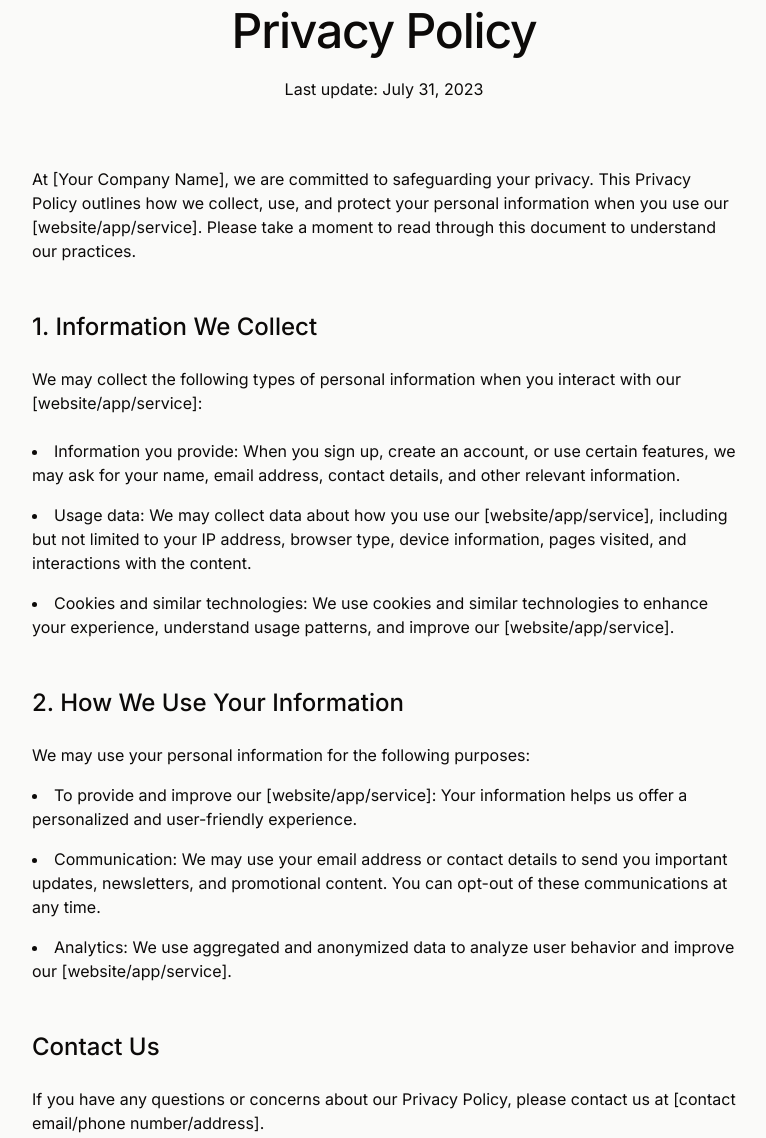
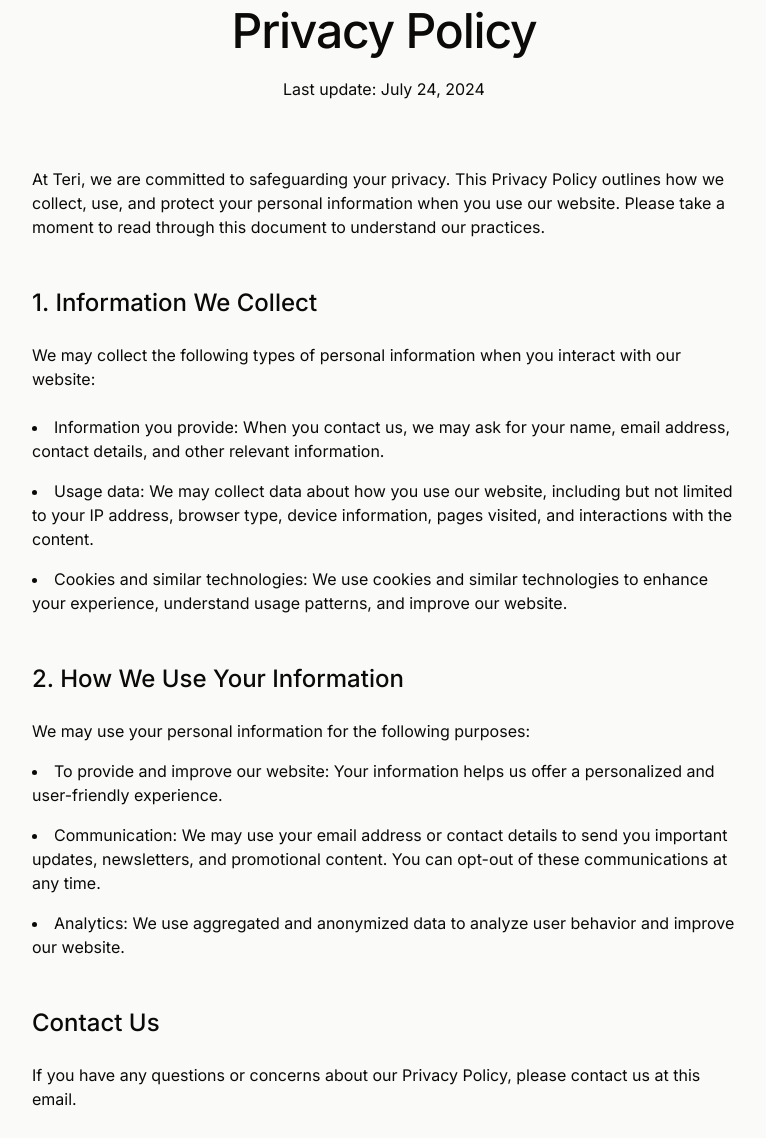
Before and after one commit to Terieyenike/portfolio, an Astro site: page /privacy in a window 1280 px wide. Shown: the part 181-1319 px from the top of the page, without its empty margins (256-1022 px from the left). Built offline with nearby package versions, Linux system fonts and the light colour scheme; Astro itself is replaced by a stand-in of ours.

Commit message:
Feat: update privacy policy

```diff
--- a/src/env.d.ts
+++ b/src/env.d.ts
@@ -1 +1,2 @@
+/// <reference path="../.astro/types.d.ts" />
 /// <reference types="astro/client" />
--- a/src/pages/privacy.astro
+++ b/src/pages/privacy.astro
@@ -4,45 +4,44 @@
 
 <Layout
   description="Our privacy policy will help you understand what information is collected and how it is used."
-  title="Privacy policy · Stone"
+  title="Privacy policy · Teri"
 >
   <div class="mx-auto max-w-3xl px-4 py-16 sm:px-6 sm:py-20 lg:px-8">
     <div class="sm:pb:20 flex flex-col gap-4 pb-16 text-center">
       <h1 class="text-4xl font-medium tracking-tight sm:text-5xl">Privacy Policy</h1>
-      <p class="text-base">Last update: July 31, 2023</p>
+      <p class="text-base">Last update: July 24, 2024</p>
     </div>
     <div>
       <p class="mb-4">
-        At [Your Company Name], we are committed to safeguarding your privacy. This Privacy Policy
+        At Teri, we are committed to safeguarding your privacy. This Privacy Policy
         outlines how we collect, use, and protect your personal information when you use our
-        [website/app/service]. Please take a moment to read through this document to understand our
+        website. Please take a moment to read through this document to understand our
         practices.
       </p>
       <h2 class="mb-6 mt-12 text-xl font-medium sm:text-2xl">1. Information We Collect</h2>
       <p class="mb-6">
         We may collect the following types of personal information when you interact with our
-        [website/app/service]:
+        website:
       </p>
       <ul class="list-inside list-disc space-y-4">
         <li>
-          Information you provide: When you sign up, create an account, or use certain features, we
-          may ask for your name, email address, contact details, and other relevant information.
+          Information you provide: When you contact us, we may ask for your name, email address, contact details, and other relevant information.
         </li>
         <li>
-          Usage data: We may collect data about how you use our [website/app/service], including but
+          Usage data: We may collect data about how you use our website, including but
           not limited to your IP address, browser type, device information, pages visited, and
           interactions with the content.
         </li>
         <li>
           Cookies and similar technologies: We use cookies and similar technologies to enhance your
-          experience, understand usage patterns, and improve our [website/app/service].
+          experience, understand usage patterns, and improve our website.
         </li>
       </ul>
       <h2 class="mb-6 mt-12 text-xl font-medium sm:text-2xl">2. How We Use Your Information</h2>
       <p class="mb-4">We may use your personal information for the following purposes:</p>
       <ul class="list-inside list-disc space-y-4">
         <li>
-          To provide and improve our [website/app/service]: Your information helps us offer a
+          To provide and improve our website: Your information helps us offer a
           personalized and user-friendly experience.
         </li>
         <li>
@@ -52,13 +51,13 @@
         </li>
         <li>
           Analytics: We use aggregated and anonymized data to analyze user behavior and improve our
-          [website/app/service].
+          website.
         </li>
       </ul>
       <h2 class="mb-6 mt-12 text-xl font-medium sm:text-2xl">Contact Us</h2>
       <p class="mb-4">
         If you have any questions or concerns about our Privacy Policy, please contact us at
-        [contact email/phone number/address].
+        <a href="mailto:developedbyteri@gmail.com">this email</a>.
       </p>
     </div>
   </div>
```
